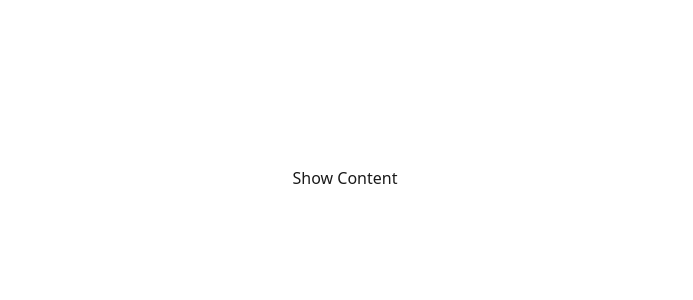
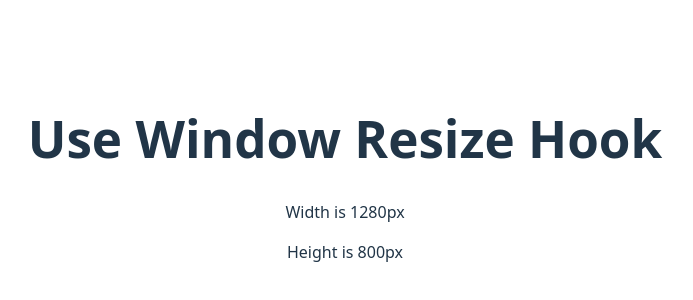
Before and after one commit to KhongphaiHphuc0705/reactjs-interview-projects, a React (Vite) app: page / in a window 1280 px wide. Shown: the part 222-522 px from the top of the page, without its empty margins (295-988 px from the left). Built offline with nearby package versions, Linux system fonts and the light colour scheme.

Commit message:
Added useWindowResize hook

```diff
--- a/src/App.jsx
+++ b/src/App.jsx
@@ -19,6 +19,7 @@
 import FeatureFlagGlobalState from "./components/feature-flag/context";
 import UseFetchTest from "./components/use-fetch/test";
 import UseOutsideClickTest from "./components/use-outside-click/test";
+import UseWindowResizeTest from "./components/use-window-resize/test";
 
 function App() {
   const [count, setCount] = useState(0);
@@ -43,7 +44,8 @@
         <FeatureFlags />
       </FeatureFlagGlobalState> */}
       {/* <UseFetchTest /> */}
-      <UseOutsideClickTest />
+      {/* <UseOutsideClickTest /> */}
+      <UseWindowResizeTest />
     </>
   );
 }
--- /dev/null
+++ b/src/components/use-window-resize/index.jsx
@@ -0,0 +1,36 @@
+import { useEffect, useLayoutEffect, useState } from "react";
+
+export default function useWindowResize() {
+  const [windowSize, setWindowSize] = useState({
+    width: 0,
+    height: 0,
+  });
+
+  const handleResize = () => {
+    setWindowSize({
+      width: window.innerWidth,
+      height: window.innerHeight,
+    });
+  };
+
+  useEffect(() => {
+    handleResize();
+    window.addEventListener("resize", handleResize);
+
+    return () => {
+      window.removeEventListener("resize", handleResize);
+    };
+  }, []);
+
+  useLayoutEffect(() => {
+    handleResize();
+
+    window.addEventListener("resize", handleResize);
+
+    return () => {
+      window.removeEventListener("resize", handleResize);
+    };
+  }, []);
+
+  return windowSize;
+}
--- /dev/null
+++ b/src/components/use-window-resize/test.jsx
@@ -0,0 +1,14 @@
+import useWindowResize from ".";
+
+export default function UseWindowResizeTest() {
+  const windowSize = useWindowResize();
+  const { width, height } = windowSize;
+
+  return (
+    <div>
+      <h1>Use Window Resize Hook</h1>
+      <p>Width is {width}px</p>
+      <p>Height is {height}px</p>
+    </div>
+  );
+}
```
